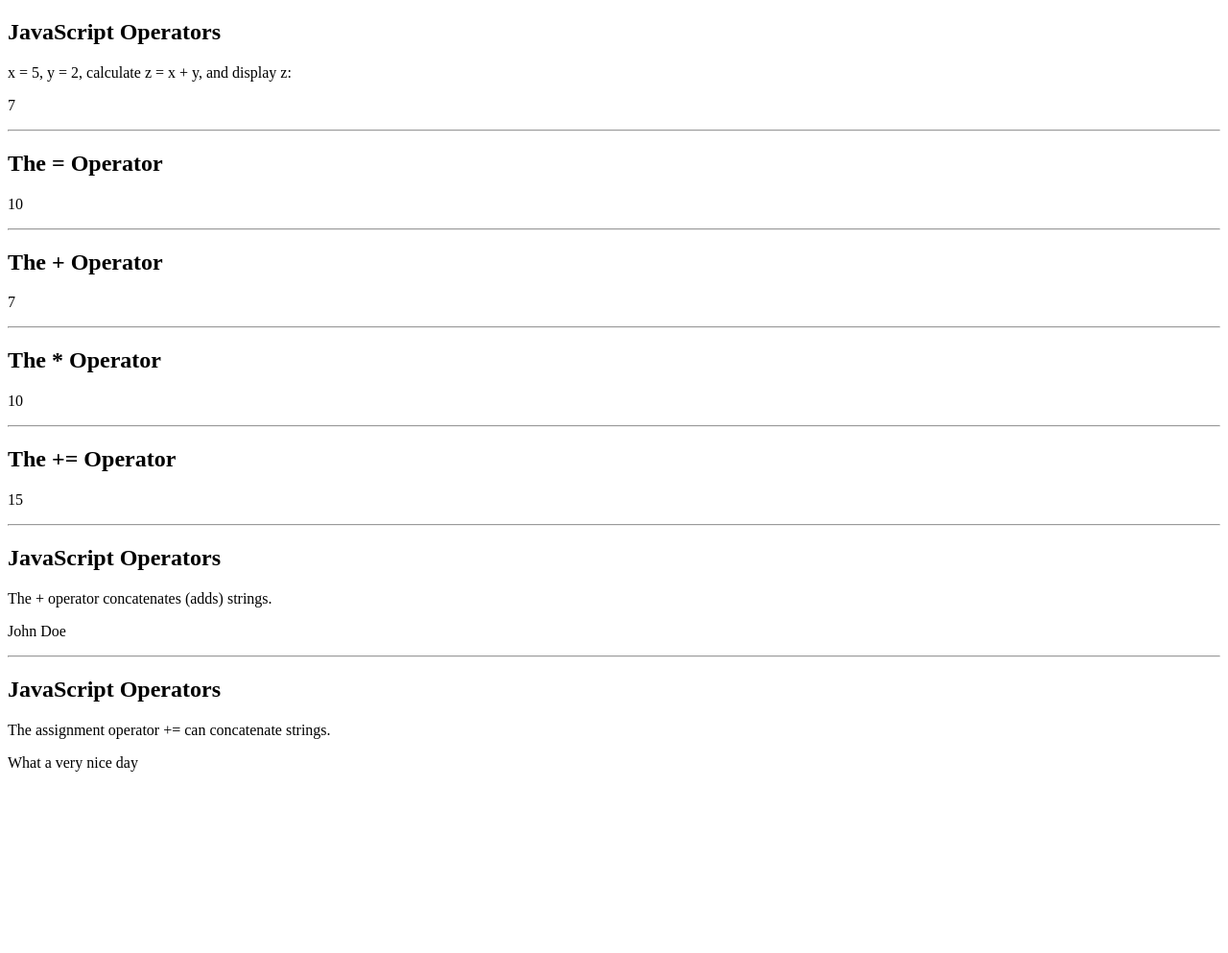
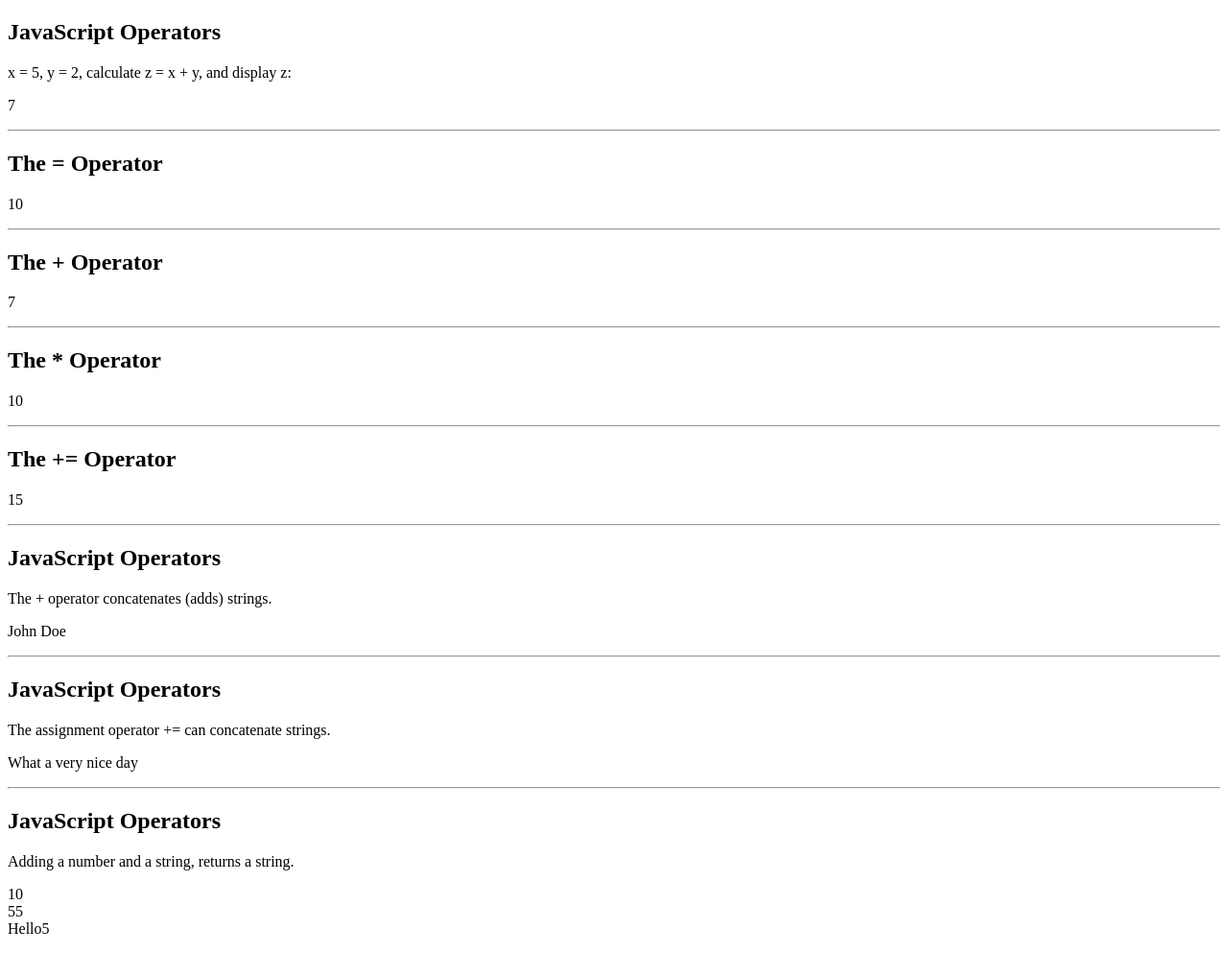
Before and after one commit to ejrdominguez7/ejrdominguez7.github.io, a plain HTML site: page w3schools/operators/operators.html in a window 1280 px wide. Shown: the whole page at 96% size. Before the commit the page ends 820 px from the top, so only its background shows below. Drawn offline with Linux system fonts and the light colour scheme.

Commit message:
Update operators.html

```diff
--- a/w3schools/operators/operators.html
+++ b/w3schools/operators/operators.html
@@ -105,4 +105,22 @@ document.getElementById("demo7").innerHTML = txt1;
 </script>
 
 </body>
+  <hr>
+  <body>
+
+<h2>JavaScript Operators</h2>
+
+<p>Adding a number and a string, returns a string.</p>
+
+<p id="demo8"></p>
+
+<script>
+var x = 5 + 5;
+var y = "5" + 5;
+var z = "Hello" + 5;
+document.getElementById("demo8").innerHTML =
+x + "<br>" + y + "<br>" + z;
+</script>
+
+</body>
 </html>
```
